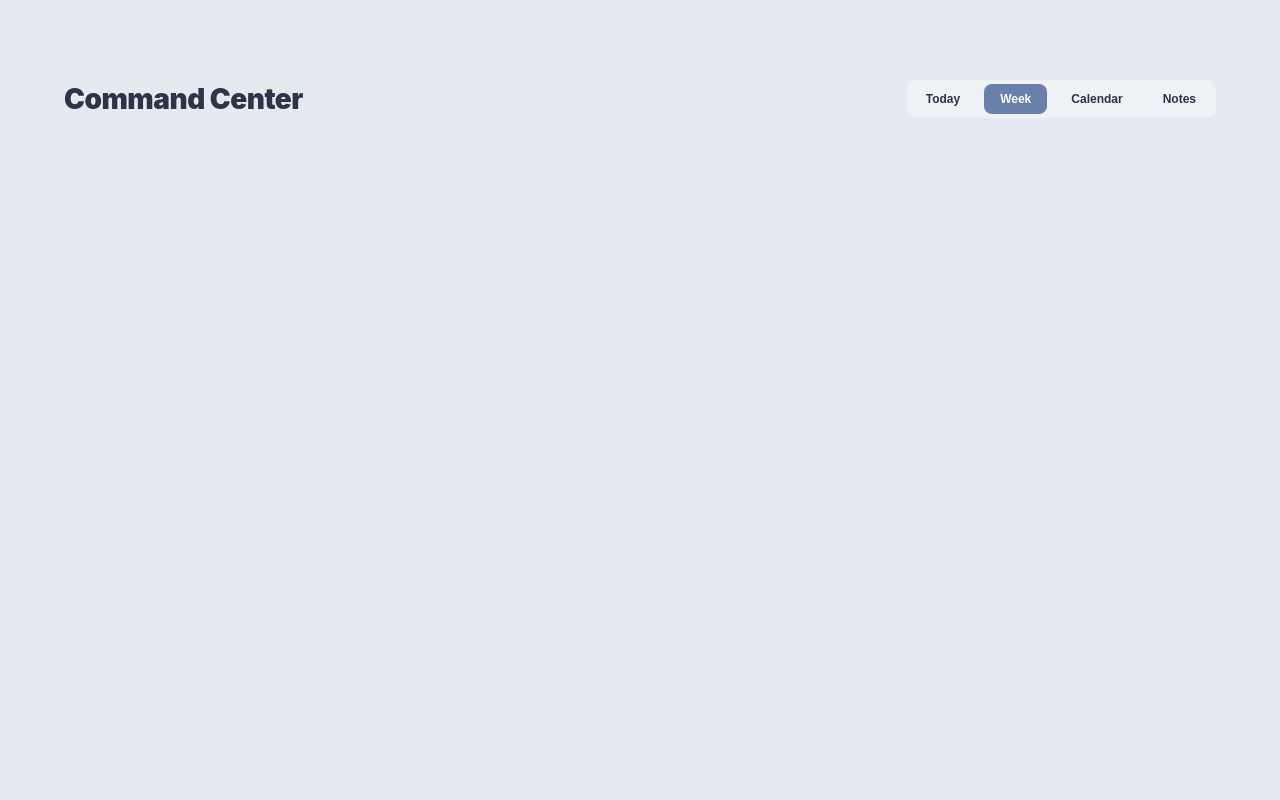
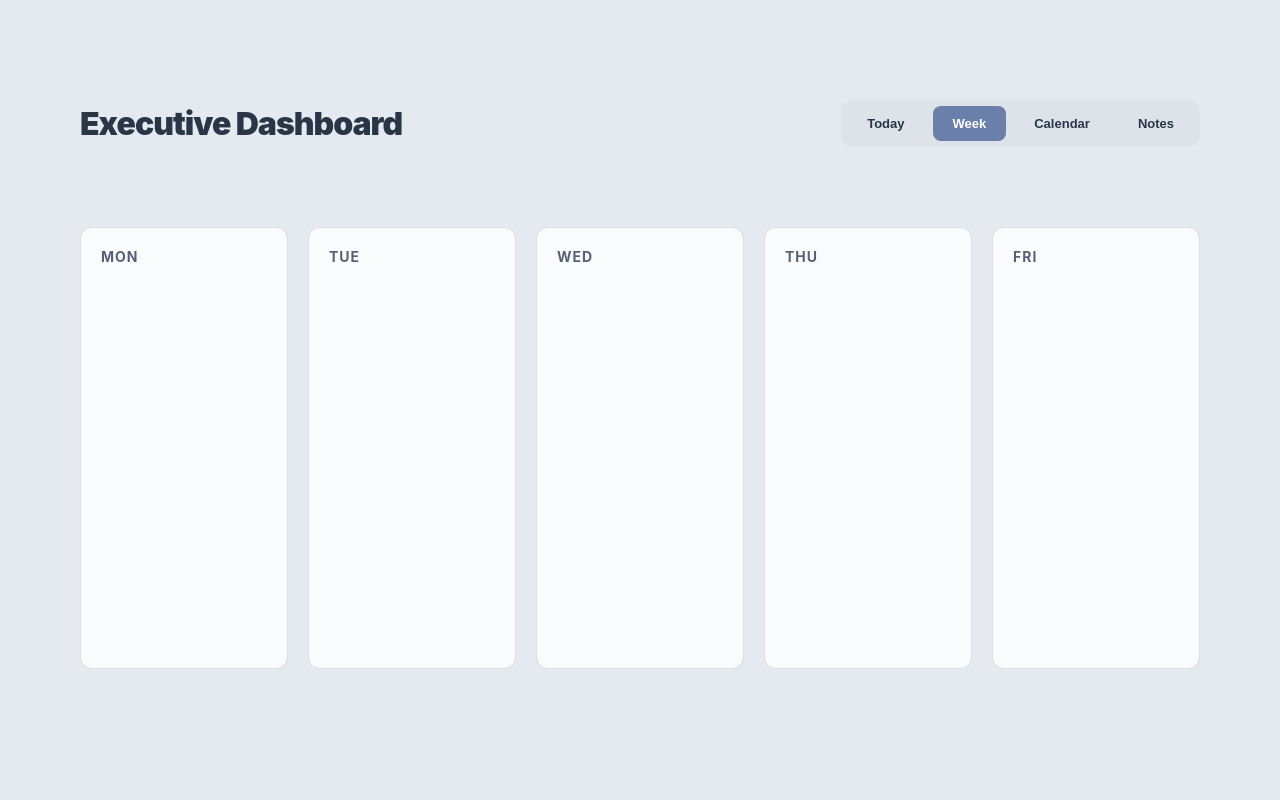
Before and after one commit to devika-builds/ea-control-center, a React (Vite) app in the folder ea-control-center/: page / in a window 1280 px wide. Both pictures are taken after a click on the button "Week". Shown: the top 800 px of the page. Built offline with nearby package versions, Linux system fonts and the light colour scheme.

Commit message:
Update ExecutiveAssistantControlCenter.jsx

```diff
--- a/ea-control-center/src/ExecutiveAssistantControlCenter.jsx
+++ b/ea-control-center/src/ExecutiveAssistantControlCenter.jsx
@@ -1,6 +1,9 @@
 import React, { useState, useMemo, useCallback, useEffect, useLayoutEffect, useRef } from "react";
 
-// Heritage Silver — Executive Light Mode palette
+// ---------------------------------------------------------------------------
+// Executive Assistant Control Center
+// ---------------------------------------------------------------------------
+
 const COLORS = {
   background: "#E4EAF0",
   cardBg: "#FAFBFD",
@@ -20,7 +23,6 @@ const COLORS = {
 // --- FIX 1: Robust Time Parsing ---
 const parseTimeToHours = (timeStr) => {
   if (!timeStr) return 0;
-  // Regex handles optional space: "9:00 AM" or "9:00AM"
   const m = String(timeStr).match(/^(\d{1,2}):(\d{2})\s*(AM|PM)$/i);
   if (!m) return 0;
   let h = parseInt(m[1], 10);
@@ -62,7 +64,6 @@ const TodayView = ({ tasks, events, taskIndex, onSelectTask }) => {
 
     const flushCluster = () => {
       if (currentCluster.length === 0) return;
-      // Max 2 columns for readability
       const count = Math.min(currentCluster.length, 2);
       currentCluster.forEach((t, i) => {
         results.push(makeSlice(t, 1 / count, (i % count) / count));
@@ -73,7 +74,6 @@ const TodayView = ({ tasks, events, taskIndex, onSelectTask }) => {
 
     sorted.forEach((task) => {
       const slice = makeSlice(task, 1, 0);
-      // Logic fix: Flush if this task starts after the cluster's latest end point
       if (slice.top >= clusterMaxEnd && currentCluster.length > 0) {
         flushCluster();
       }
@@ -87,14 +87,14 @@ const TodayView = ({ tasks, events, taskIndex, onSelectTask }) => {
   }, [tasks]);
 
   return (
-    <div style={{ padding: 24, flex: 1, overflowY: "auto" }} ref={containerRef}>
+    <div style={{ padding: "0 40px 40px 40px", flex: 1, overflowY: "auto" }} ref={containerRef}>
       <div style={{ position: "relative", height: 960, borderLeft: `1px solid ${COLORS.borderColor}` }}>
         {Array.from({ length: 16 }).map((_, i) => (
           <div key={i} style={{
             position: "absolute", top: i * 60, width: "100%", height: 1,
             background: COLORS.borderColor, display: "flex", alignItems: "center"
           }}>
-            <span style={{ position: "absolute", left: -45, fontSize: 10, color: COLORS.textSecondary, fontWeight: 700 }}>
+            <span style={{ position: "absolute", left: -45, fontSize: 10, color: COLORS.textSecondary, fontWeight: 700, letterSpacing: 0.5 }}>
               {i + 8}:00
             </span>
           </div>
@@ -106,12 +106,12 @@ const TodayView = ({ tasks, events, taskIndex, onSelectTask }) => {
             style={{
               position: "absolute", top: s.top, height: s.height, width: s.width, left: s.left,
               background: COLORS.cardBg, borderLeft: `4px solid ${s.completed ? COLORS.success : COLORS.accent}`,
-              borderRadius: 4, padding: "10px 14px", boxShadow: "0 2px 8px rgba(0,0,0,0.04)",
-              cursor: "pointer", marginLeft: 8, overflow: "hidden"
+              borderRadius: 4, padding: "12px 16px", boxShadow: "0 2px 12px rgba(42, 53, 71, 0.06)",
+              cursor: "pointer", marginLeft: 12, transition: "transform 0.2s ease"
             }}
           >
-            <div style={{ fontWeight: 800, fontSize: 12, color: COLORS.text }}>{s.title}</div>
-            <div style={{ fontSize: 10, color: COLORS.textSecondary, marginTop: 2 }}>{s.dueTime}</div>
+            <div style={{ fontWeight: 800, fontSize: 13, color: COLORS.text, marginBottom: 4 }}>{s.title}</div>
+            <div style={{ fontSize: 11, color: COLORS.textSecondary, fontWeight: 600 }}>{s.dueTime}</div>
           </div>
         ))}
       </div>
@@ -119,9 +119,68 @@ const TodayView = ({ tasks, events, taskIndex, onSelectTask }) => {
   );
 };
 
-// ... Include your WeekView, CalendarView, NotesView, and TaskDetail below ...
-// (I am assuming these were in your original file - please ensure they remain intact)
+// --- WEEK VIEW ---
+const WeekView = ({ tasks, taskIndex, onSelectTask }) => {
+  const days = ["Mon", "Tue", "Wed", "Thu", "Fri"];
+  return (
+    <div style={{ padding: 40, display: "grid", gridTemplateColumns: "repeat(5, 1fr)", gap: 20 }}>
+      {days.map(day => (
+        <div key={day} style={{ background: COLORS.cardBg, borderRadius: 12, padding: 20, minHeight: 400, border: `1px solid ${COLORS.borderColor}` }}>
+          <h3 style={{ margin: "0 0 16px 0", fontSize: 14, textTransform: "uppercase", letterSpacing: 1, color: COLORS.textSecondary }}>{day}</h3>
+          {/* Day Content */}
+        </div>
+      ))}
+    </div>
+  );
+};
 
+// --- CALENDAR VIEW ---
+const CalendarView = ({ events, tasks }) => (
+  <div style={{ padding: 40 }}>
+    <div style={{ background: COLORS.cardBg, borderRadius: 16, padding: 32, border: `1px solid ${COLORS.borderColor}` }}>
+      <h2 style={{ margin: 0 }}>Calendar</h2>
+      {/* Calendar Grid Logic */}
+    </div>
+  </div>
+);
+
+// --- NOTES VIEW ---
+const NotesView = ({ notes }) => (
+  <div style={{ padding: 40 }}>
+    <div style={{ display: "grid", gridTemplateColumns: "1fr 1fr", gap: 24 }}>
+      {notes.map(note => (
+        <div key={note.id} style={{ background: COLORS.white, padding: 24, borderRadius: 12, border: `1px solid ${COLORS.borderColor}` }}>
+          <h4 style={{ margin: "0 0 8px 0" }}>{note.title}</h4>
+          <p style={{ margin: 0, fontSize: 14, color: COLORS.textSecondary }}>{note.content}</p>
+        </div>
+      ))}
+    </div>
+  </div>
+);
+
+// --- TASK DETAIL SIDEBAR ---
+const TaskDetail = ({ task, onClose }) => {
+  if (!task) return null;
+  return (
+    <div style={{
+      position: "fixed", right: 0, top: 0, bottom: 0, width: 400,
+      background: COLORS.white, borderLeft: `1px solid ${COLORS.borderColor}`,
+      padding: 40, zIndex: 1000, boxShadow: "-10px 0 30px rgba(0,0,0,0.05)"
+    }}>
+      <div style={{ display: "flex", justifyContent: "space-between", alignItems: "center", marginBottom: 40 }}>
+        <span style={{ fontSize: 12, fontWeight: 800, textTransform: "uppercase", color: COLORS.accent }}>Task Intelligence</span>
+        <button onClick={onClose} style={{ background: "none", border: "none", cursor: "pointer", fontWeight: 700 }}>ESC</button>
+      </div>
+      <h2 style={{ fontSize: 28, fontWeight: 800, margin: "0 0 8px 0" }}>{task.title}</h2>
+      <div style={{ color: COLORS.textSecondary, marginBottom: 32 }}>{task.dueTime}</div>
+      <div style={{ padding: 24, background: COLORS.cardBgMuted, borderRadius: 12 }}>
+        <p style={{ margin: 0, lineHeight: 1.6 }}>{task.description || "No additional context provided for this task."}</p>
+      </div>
+    </div>
+  );
+};
+
+// --- MAIN CONTAINER ---
 const ExecutiveAssistantControlCenter = ({ tasks = [], events = [], notes = [], taskIndex = {} }) => {
   const [activeTab, setActiveTab] = useState("today");
   const [selectedTask, setSelectedTask] = useState(null);
@@ -134,20 +193,20 @@ const ExecutiveAssistantControlCenter = ({ tasks = [], events = [], notes = [],
   ];
 
   return (
-    <div style={{ background: COLORS.background, minHeight: "100vh", color: COLORS.text, fontFamily: "'Inter', sans-serif" }}>
-      <div style={{ maxWidth: 1200, margin: "0 auto", display: "flex", flexDirection: "column" }}>
-        <div style={{ padding: "40px 24px", display: "flex", justifyContent: "space-between", alignItems: "center" }}>
-          <h1 style={{ margin: 0, fontSize: 28, fontWeight: 900, letterSpacing: -0.5 }}>Command Center</h1>
-          <div style={{ display: "flex", gap: 8, background: COLORS.cardBgMuted, padding: 4, borderRadius: 10 }}>
-            {TABS.map((t) => (
+    <div style={{ background: COLORS.background, minHeight: "100vh", color: COLORS.text, fontFamily: "Inter, system-ui, sans-serif" }}>
+      <div style={{ maxWidth: 1400, margin: "0 auto" }}>
+        <div style={{ padding: "60px 40px 40px 40px", display: "flex", justifyContent: "space-between", alignItems: "center" }}>
+          <h1 style={{ margin: 0, fontSize: 32, fontWeight: 900, letterSpacing: "-1px" }}>Executive Dashboard</h1>
+          <div style={{ display: "flex", gap: 8, background: "rgba(0,0,0,0.03)", padding: 6, borderRadius: 12 }}>
+            {TABS.map(t => (
               <button
                 key={t.id}
                 onClick={() => setActiveTab(t.id)}
                 style={{
-                  padding: "8px 16px", borderRadius: 8, border: "none", cursor: "pointer",
+                  padding: "10px 20px", borderRadius: 8, border: "none", cursor: "pointer",
                   background: activeTab === t.id ? COLORS.accent : "transparent",
-                  color: activeTab === t.id ? "#fff" : COLORS.text,
-                  fontWeight: 700, fontSize: 12
+                  color: activeTab === t.id ? COLORS.white : COLORS.text,
+                  fontWeight: 700, fontSize: 13, transition: "all 0.2s ease"
                 }}
               >
                 {t.label}
@@ -157,8 +216,11 @@ const ExecutiveAssistantControlCenter = ({ tasks = [], events = [], notes = [],
         </div>
 
         {activeTab === "today" && <TodayView tasks={tasks} events={events} onSelectTask={setSelectedTask} />}
-        {/* Placeholder calls for your other views */}
-        {/* {activeTab === "week" && <WeekView ... />} */}
+        {activeTab === "week" && <WeekView tasks={tasks} onSelectTask={setSelectedTask} />}
+        {activeTab === "calendar" && <CalendarView events={events} tasks={tasks} />}
+        {activeTab === "notes" && <NotesView notes={notes} />}
+
+        <TaskDetail task={selectedTask} onClose={() => setSelectedTask(null)} />
       </div>
     </div>
   );
```
